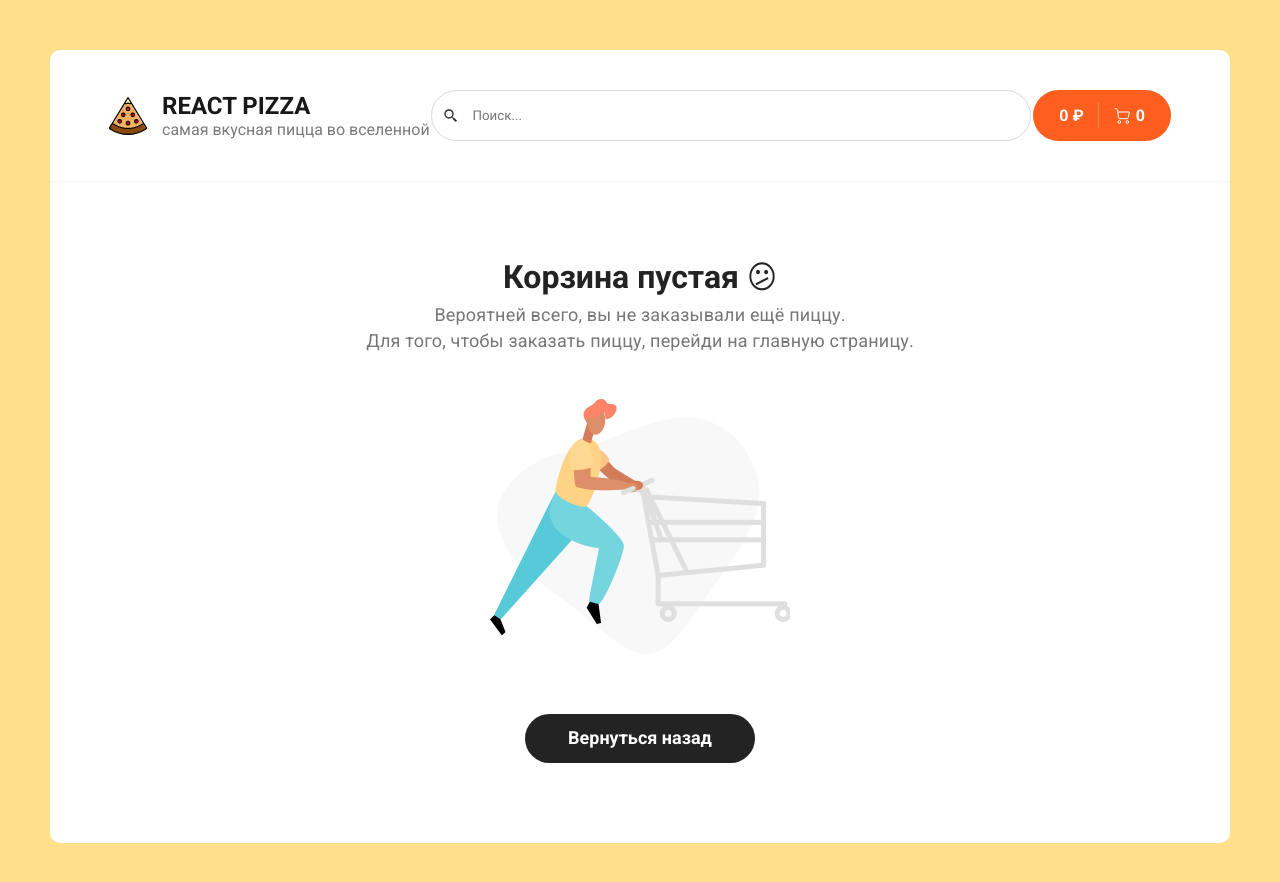
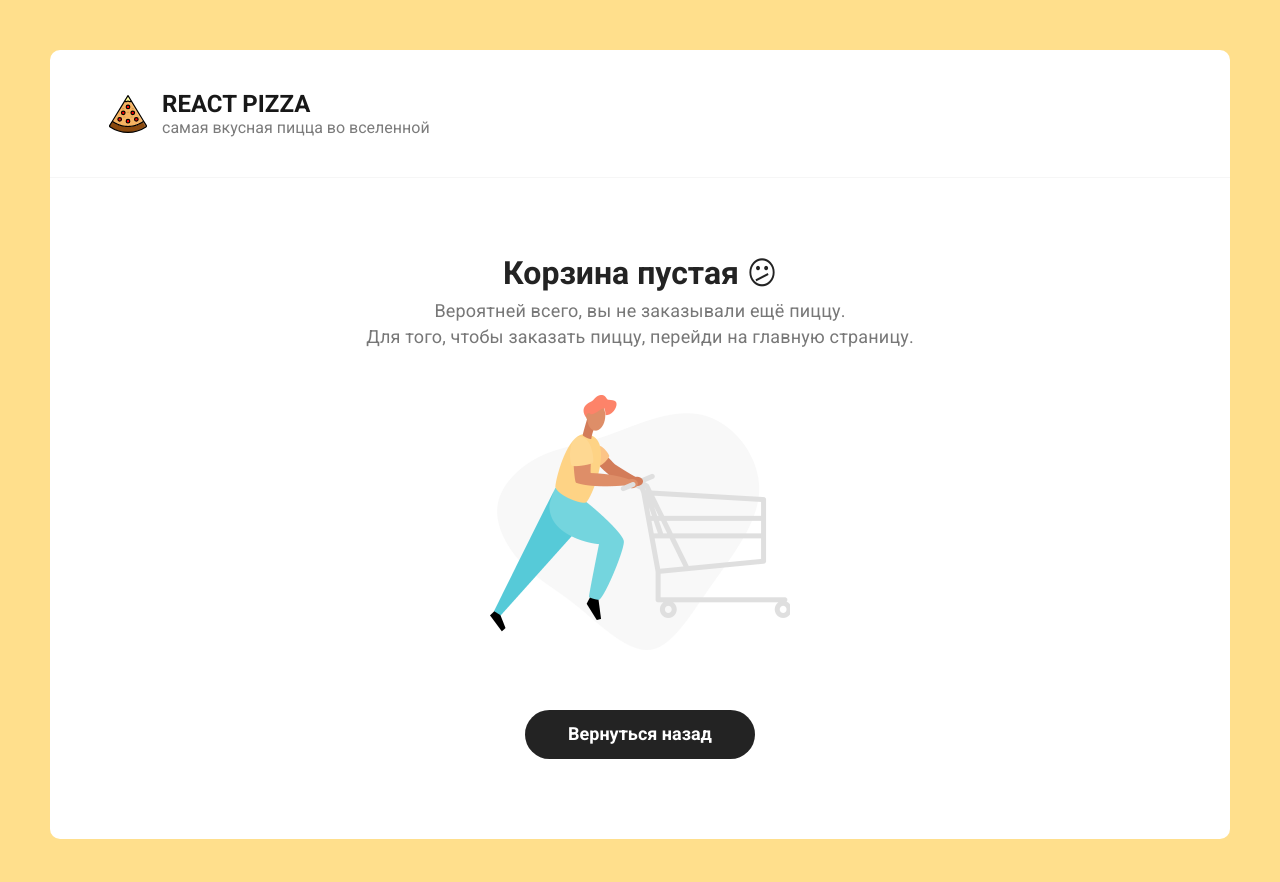
Before and after one commit to kawasakime/react-pizza, a React (Create React App) app: page /cart in a window 1280 px wide. Shown: the top 882 px of the page. Built offline with nearby package versions, Linux system fonts and the light colour scheme.

Commit message:
hidden search and cart btn on cart page

```diff
--- a/src/components/Header.jsx
+++ b/src/components/Header.jsx
@@ -1,14 +1,13 @@
-import { Link } from "react-router-dom";
+import { Link, useLocation } from "react-router-dom";
 import logo from "../assets/img/pizza-logo.svg";
 import Search from "./Search";
 
-import cartIcon from '../assets/img/cart.svg'
+import cartIcon from "../assets/img/cart.svg";
 import { useSelector } from "react-redux";
 
 const Header = () => {
-
   const { totalCount, totalPrice } = useSelector((state) => state.cart);
-
+  const { pathname } = useLocation();
   return (
     <div className="header">
       <div className="container">
@@ -21,7 +20,9 @@ const Header = () => {
             </div>
           </div>
         </Link>
-        <Search/>
+        {pathname !== "/cart" && (
+          <>
+            <Search />
             <div className="header__cart">
               <Link to="/cart" className="button button--cart">
                 <span>{totalPrice} ₽</span>
@@ -30,6 +31,8 @@ const Header = () => {
                 <span>{totalCount}</span>
               </Link>
             </div>
+          </>
+        )}
       </div>
     </div>
   );
```
Lines whose indentation alone changed are shown as unchanged.
